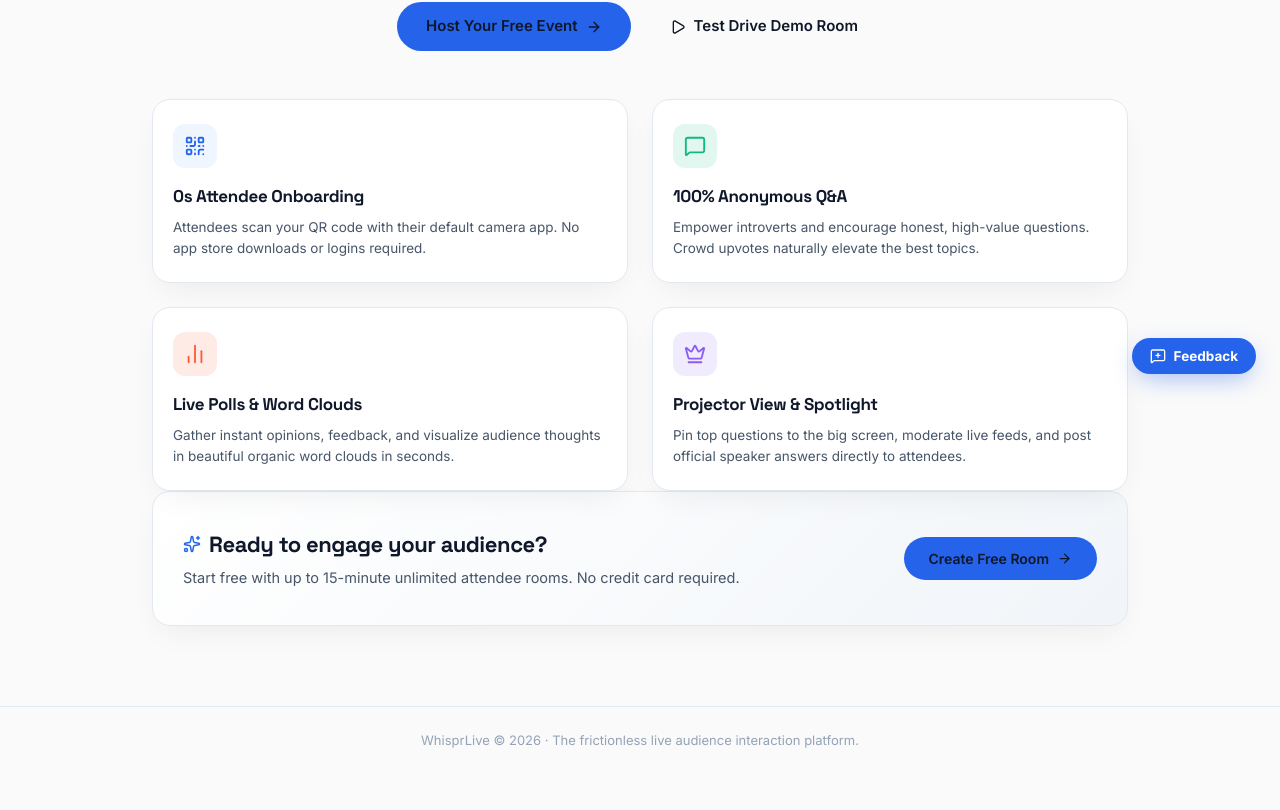
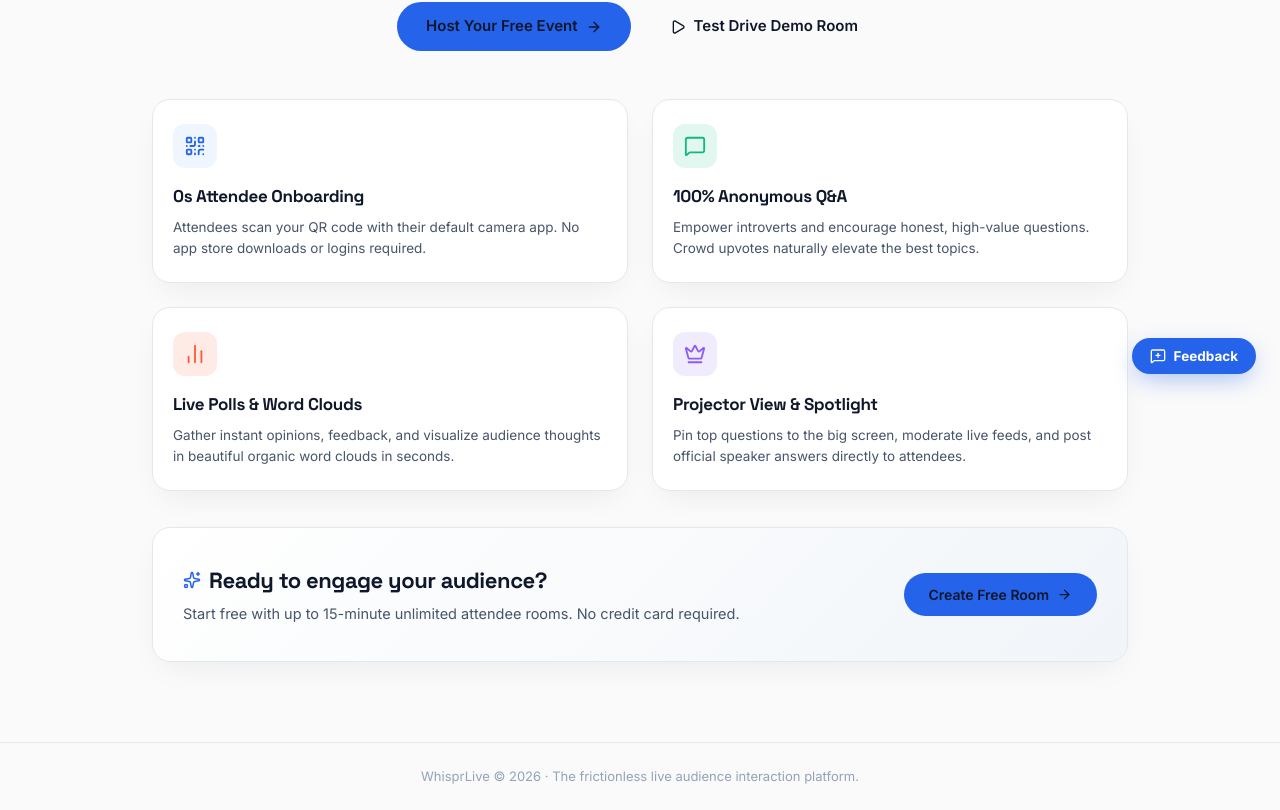
Before and after one commit to asyncbuild/Whisprlive-repo, a React (Vite) app in the folder client/: page /try in a window 1280 px wide. Shown: the part 402-1212 px from the top of the page. Before the commit the page ends 1176 px from the top, so only its background shows below. Built offline with nearby package versions, Linux system fonts and the light colour scheme; no server answers.

Commit message:
style: Add vertical spacing between feature cards and CTA banner on /try

```diff
--- a/client/src/pages/WelcomePage.jsx
+++ b/client/src/pages/WelcomePage.jsx
@@ -205,6 +205,7 @@ export default function WelcomePage() {
           {/* Bottom Motivation Call to Action */}
           <div
             style={{
+              marginTop: 36,
               background: "linear-gradient(135deg, var(--surface) 0%, var(--surface-2) 100%)",
               border: "1px solid var(--border)",
               borderRadius: "var(--radius-lg)",
```
